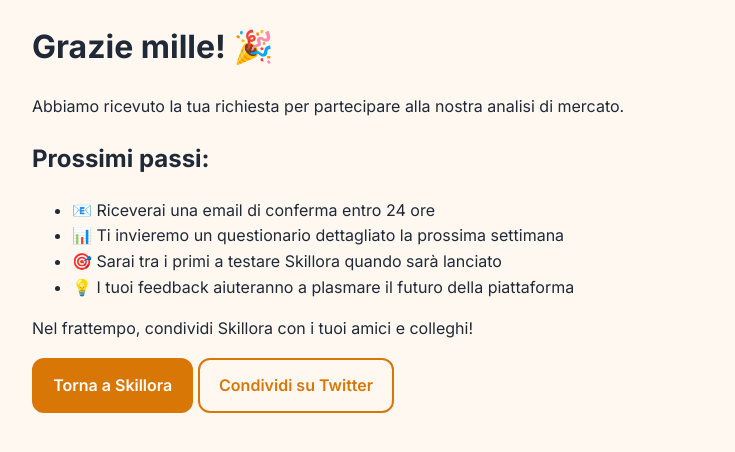
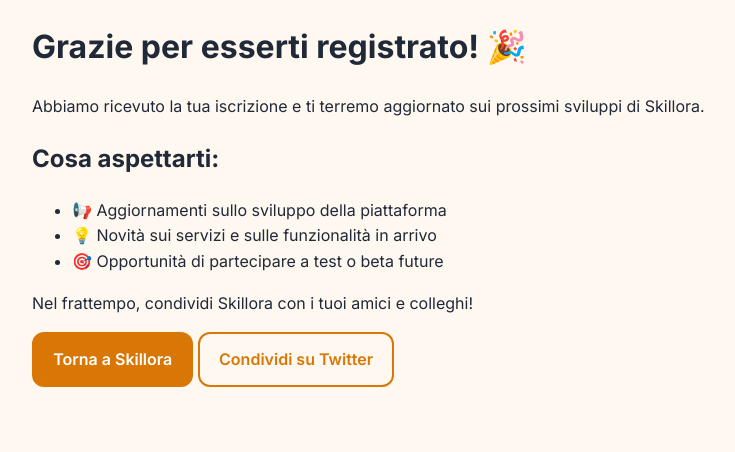
Before and after one commit to callasalvatore/skillora-landing, a plain HTML site: page thanks.html in a window 1280 px wide. Shown: the whole page, without its empty margins (58-793 px from the left). Drawn offline with Linux system fonts and the light colour scheme.

Commit message:
Update thanks.html

```diff
--- a/thanks.html
+++ b/thanks.html
@@ -12,16 +12,15 @@
 <body>
   <main class="container section">
     <div class="thanks-content">
-      <h1>Grazie mille! 🎉</h1>
-      <p class="thanks-message">Abbiamo ricevuto la tua richiesta per partecipare alla nostra analisi di mercato.</p>
+      <h1>Grazie per esserti registrato! 🎉</h1>
+      <p class="thanks-message">Abbiamo ricevuto la tua iscrizione e ti terremo aggiornato sui prossimi sviluppi di Skillora.</p>
 
       <div class="next-steps">
-        <h2>Prossimi passi:</h2>
+        <h2>Cosa aspettarti:</h2>
         <ul>
-          <li>📧 Riceverai una email di conferma entro 24 ore</li>
-          <li>📊 Ti invieremo un questionario dettagliato la prossima settimana</li>
-          <li>🎯 Sarai tra i primi a testare Skillora quando sarà lanciato</li>
-          <li>💡 I tuoi feedback aiuteranno a plasmare il futuro della piattaforma</li>
+          <li>📢 Aggiornamenti sullo sviluppo della piattaforma</li>
+          <li>💡 Novità sui servizi e sulle funzionalità in arrivo</li>
+          <li>🎯 Opportunità di partecipare a test o beta future</li>
         </ul>
       </div>
 
@@ -29,7 +28,7 @@
 
       <div class="thanks-actions">
         <a class="btn" href="index.html">Torna a Skillora</a>
-        <a class="btn btn--ghost" href="https://twitter.com/intent/tweet?text=Ho appena partecipato all'analisi di mercato di @Skillora! Un marketplace per servizi personali che sta arrivando in Italia 🚀" target="_blank">Condividi su Twitter</a>
+        <a class="btn btn--ghost" href="https://twitter.com/intent/tweet?text=Mi sono appena registrato a Skillora! Un marketplace per servizi personali che sta arrivando in Italia 🚀" target="_blank">Condividi su Twitter</a>
       </div>
     </div>
   </main>
```
